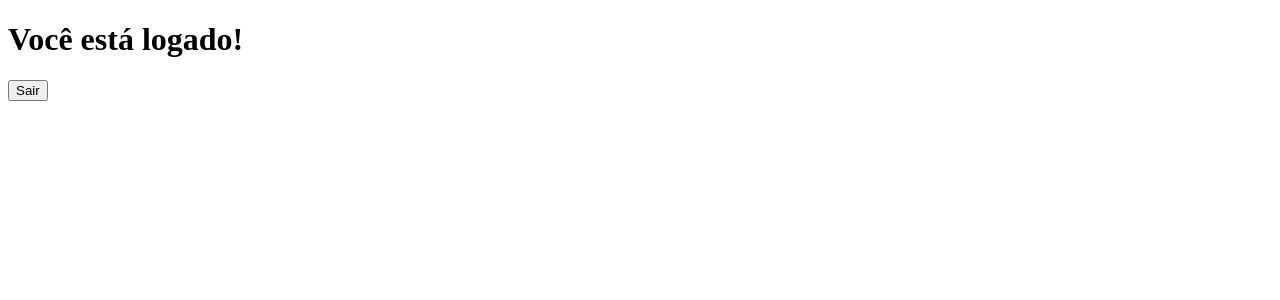
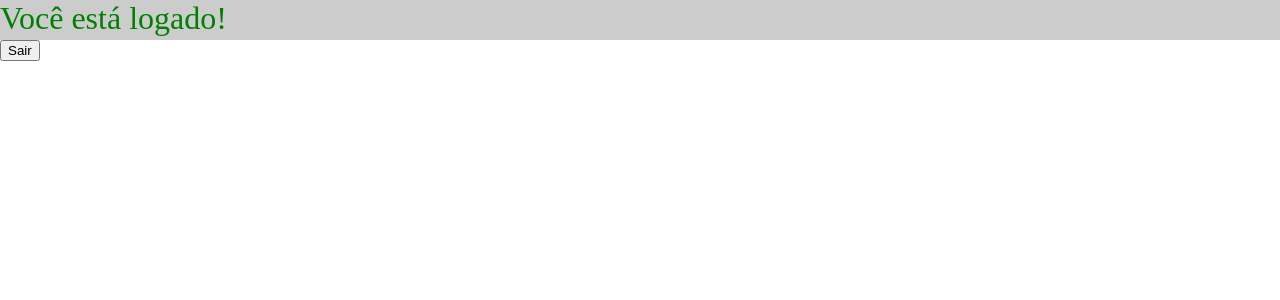
Before and after one commit to MatheusHonorato/sql-injection, a PHP site: page / in a window 1280 px wide. Shown: the top 300 px of the page. Run offline with PHP 8.4, Linux system fonts and the light colour scheme; a user stored in the database is signed in.

Commit message:
Adição de estilo css

```diff
--- a/index.php
+++ b/index.php
@@ -25,10 +25,19 @@
     <meta name="viewport" content="width=device-width, initial-scale=1.0">
     <meta http-equiv="X-UA-Compatible" content="ie=edge">
     <title>Sql injection example</title>
+    <link rel="stylesheet" type="text/css" href="style.css">
 </head>
 <body>
+    <?php if(isset($row) and $row == false) :?>
+        <div class="error-message">
+             <h1 class="colored">Credenciais incorretas!</h1>
+        </div>
+    <?php endif; ?>
+
     <?php if( $_SESSION['user'] != null) :?>
-        <h1>Você está logado!</h1>
+        <div class="success-message">
+             <h1 class="colorgreen">Você está logado!</h1>
+        </div>
         <form  method="POST" action="logout.php">
             <button type="submit"> Sair</button>
         </form>
--- /dev/null
+++ b/style.css
@@ -0,0 +1,41 @@
+/*Reset CSS*/
+html {
+  box-sizing: border-box;
+  font-size: 16px;
+}
+
+
+body, h1, h2, h3, h4, h5, h6, p, ol, ul {
+  margin: 0;
+  padding: 0;
+  font-weight: normal;
+}
+
+ol, ul {
+  list-style: none;
+}
+
+img {
+  max-width: 100%;
+  height: auto;
+}
+
+.error-message {
+	background: #ccc;
+	height: 40px;
+	width: 100%;
+}
+
+.success-message {
+	background: #ccc;
+	height: 40px;
+	width: 100%;
+}
+
+.colorgreen {
+	color: green;
+}
+
+.colored {
+	color: red;
+}
```
